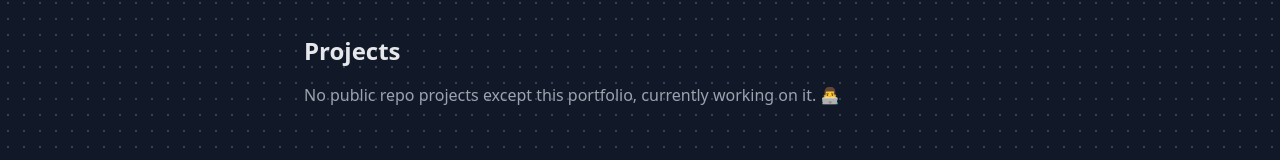
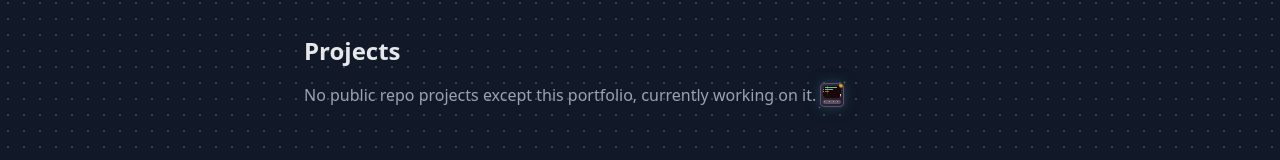
Before and after one commit to babure/portfolio, a React (Vite) app: page / in a window 1280 px wide. Shown: the part 1397-1557 px from the top of the page. Built offline with nearby package versions, Linux system fonts and the light colour scheme.

Commit message:
Added fun icon to the no projects section

```diff
--- /dev/null
+++ b/src/components/pages/AnimatedCodingIcon.jsx
@@ -0,0 +1,108 @@
+"use client";
+
+import { useState, useEffect } from "react";
+
+export default function AnimatedCodingIcon() {
+  const [isTyping, setIsTyping] = useState(false);
+  const [intensity, setIntensity] = useState(0);
+
+  useEffect(() => {
+    const typingInterval = setInterval(() => {
+      setIsTyping((prev) => !prev);
+    }, 400);
+
+    const intensityInterval = setInterval(() => {
+      setIntensity((prev) => (prev + 1) % 3);
+    }, 200);
+
+    return () => {
+      clearInterval(typingInterval);
+      clearInterval(intensityInterval);
+    };
+  }, []);
+
+  return (
+    <div className="inline-flex items-center justify-center ml-1">
+      <div className="relative w-6 h-6">
+        <div className="absolute inset-0 bg-blue-400/30 rounded blur-sm animate-pulse duration-200" />
+        <div className="absolute inset-0 bg-green-400/20 rounded blur-sm animate-ping duration-300" />
+
+        <div className="relative bg-gradient-to-br from-slate-800 to-slate-900 rounded w-6 h-6 border border-slate-600 overflow-hidden">
+          <div className="bg-black rounded-sm m-0.5 h-3 relative overflow-hidden">
+            <div className="space-y-px pt-px">
+              <div className="flex items-center space-x-px">
+                <div className="w-px h-px bg-green-400 animate-pulse duration-100" />
+                <div
+                  className={`h-px bg-green-400 transition-all duration-100 ${
+                    isTyping ? "w-2" : "w-3"
+                  } ${intensity === 0 ? "animate-pulse" : ""}`}
+                />
+              </div>
+              <div className="flex items-center space-x-px">
+                <div className="w-px h-px bg-blue-400 animate-pulse duration-150" />
+                <div
+                  className={`h-px bg-blue-400 transition-all duration-100 ${
+                    isTyping ? "w-1" : "w-2"
+                  } ${intensity === 1 ? "animate-pulse" : ""}`}
+                />
+              </div>
+              <div className="flex items-center space-x-px">
+                <div className="w-px h-px bg-yellow-400 animate-pulse duration-200" />
+                <div
+                  className={`h-px bg-yellow-400 transition-all duration-100 ${
+                    isTyping ? "w-2" : "w-1"
+                  } ${intensity === 2 ? "animate-pulse" : ""}`}
+                />
+              </div>
+            </div>
+
+            <div className="absolute bottom-0 right-0 w-px h-1 bg-white animate-pulse duration-150" />
+
+            <div className="absolute top-0 left-1 w-px h-full bg-gradient-to-b from-green-400 to-transparent opacity-60 animate-pulse duration-300" />
+          </div>
+
+          <div className="bg-slate-600 rounded-sm mx-0.5 mb-0.5 h-1">
+            <div className="grid grid-cols-4 gap-px p-px">
+              {Array.from({ length: 4 }).map((_, i) => (
+                <div
+                  key={i}
+                  className={`w-px h-px bg-slate-400 transition-all duration-50 ${
+                    isTyping && (intensity + i) % 2 === 0
+                      ? "bg-white scale-110"
+                      : ""
+                  }`}
+                />
+              ))}
+            </div>
+          </div>
+
+          <div className="absolute top-0 right-0 w-1 h-1">
+            <div
+              className={`w-full h-full rounded-full transition-all duration-100 ${
+                intensity === 0
+                  ? "bg-red-500 animate-ping"
+                  : intensity === 1
+                  ? "bg-orange-500 animate-pulse"
+                  : "bg-yellow-500 animate-bounce"
+              }`}
+            />
+          </div>
+        </div>
+
+        <div className="absolute -top-px -right-px">
+          <div className="w-px h-px bg-yellow-400 animate-ping duration-200" />
+        </div>
+        <div className="absolute -bottom-px -left-px">
+          <div className="w-px h-px bg-blue-400 animate-ping duration-300 delay-100" />
+        </div>
+        <div className="absolute top-1 -right-px">
+          <div className="w-px h-px bg-green-400 animate-ping duration-250 delay-200" />
+        </div>
+
+        {intensity === 2 && (
+          <div className="absolute inset-0 bg-red-500/20 rounded animate-pulse duration-100" />
+        )}
+      </div>
+    </div>
+  );
+}
--- a/src/components/pages/Projects.jsx
+++ b/src/components/pages/Projects.jsx
@@ -1,9 +1,8 @@
 import { ExternalLink, Github } from "lucide-react";
+import AnimatedCodingIcon from "./AnimatedCodingIcon";
 
 export default function Projects() {
-  const projects = [
-
-  ];
+  const projects = [];
 
   return (
     <section className="space-y-4">
@@ -11,11 +10,10 @@ export default function Projects() {
         Projects
       </h2>
       {projects.length === 0 ? (
-        <p className="text-gray-600 dark:text-gray-400">
-          No public repo projects except this portfolio, currently working on it.{" "}
-          <span role="img" aria-label="working">
-            👨‍💻
-          </span>
+        <p className="text-gray-600 dark:text-gray-400 flex items-center">
+          No public repo projects except this portfolio, currently working on
+          it.
+          <AnimatedCodingIcon />
         </p>
       ) : (
         <div className="grid grid-cols-1 md:grid-cols-2 gap-6">
```
